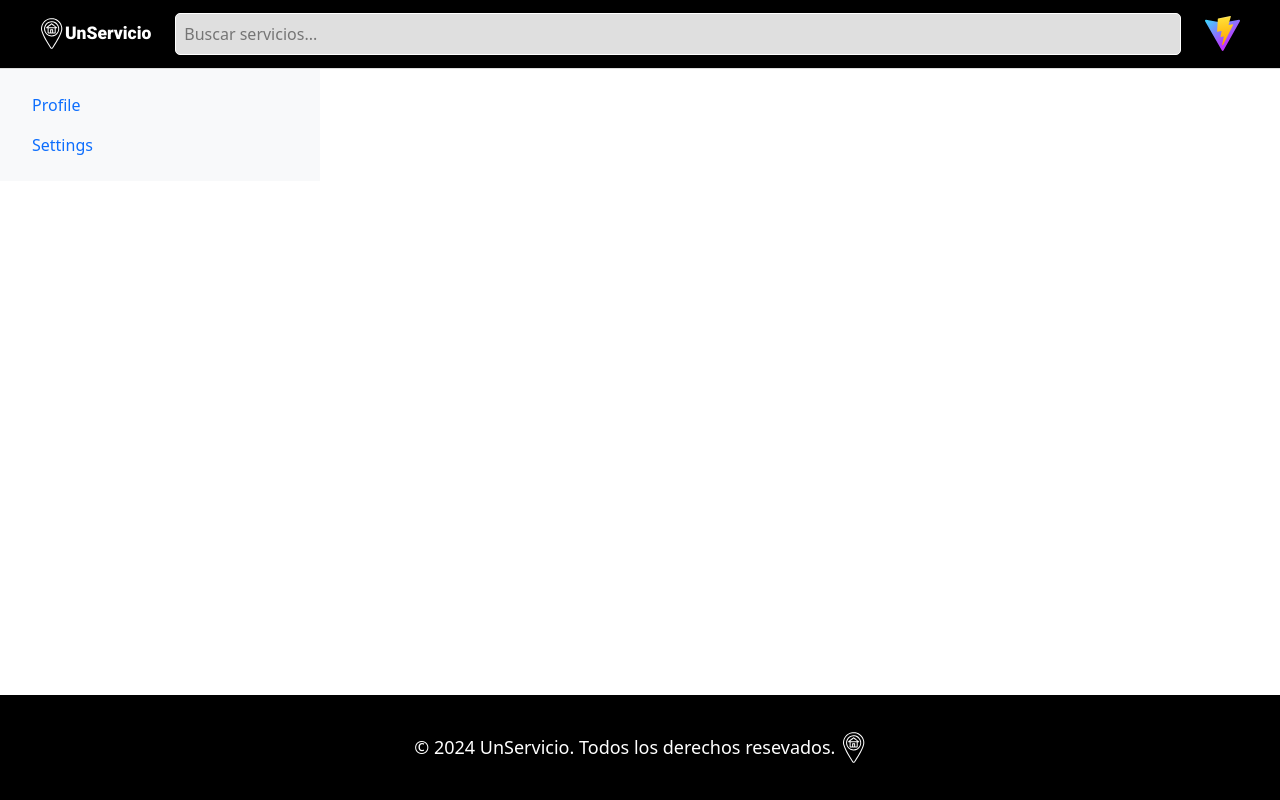
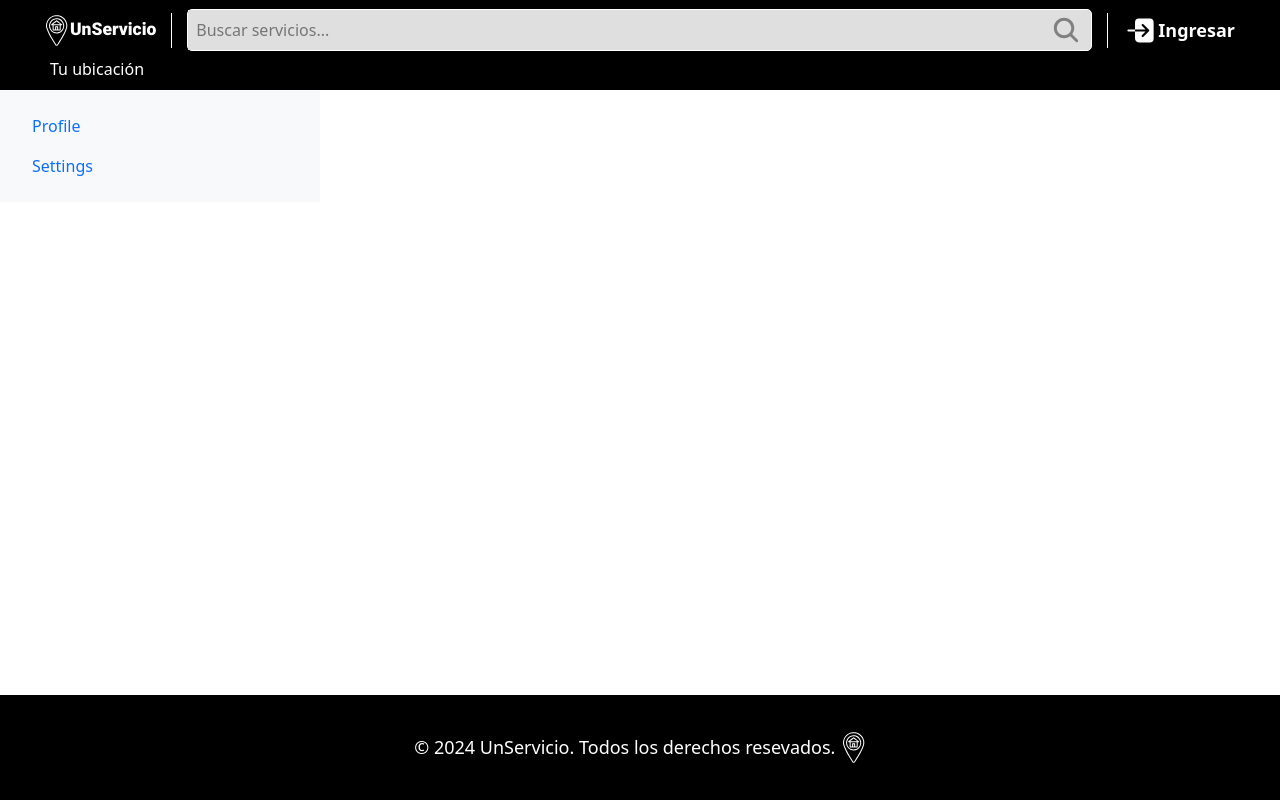
Before and after one commit to ChrisOlmedo/pruebas, a React (Vite) app: page /account in a window 1280 px wide. Built offline with nearby package versions, Linux system fonts and the light colour scheme; no server answers.

Commit message:
Actualizacion 1.0.2

```diff
--- a/package.json
+++ b/package.json
@@ -13,6 +13,7 @@
     "normalize.css": "^8.0.1",
     "react": "^18.3.1",
     "react-dom": "^18.3.1",
+    "react-icons": "^5.4.0",
     "react-router-dom": "^7.1.1",
     "vite": "^4.0.0"
   },
--- a/src/App.jsx
+++ b/src/App.jsx
@@ -1,5 +1,5 @@
 import './styles/App.css'
-import React from 'react';
+import React, { useState } from 'react';
 import { Routes, Route } from 'react-router-dom';
 import Home from './pages/Home/Home.jsx'
 import NoPage from './pages/NoPage/NoPage.jsx'
--- a/src/components/Header/Header.css
+++ b/src/components/Header/Header.css
@@ -1,15 +1,52 @@
 .header {
+    position: fixed;
+    top: 0;
+    left: 0;
+    height: 60px;
+    width: 100%;
+}
+
+.header-space {
+    height: 90px;
+    background: #000;
+}
+
+.header-container {
     display: flex;
     align-items: center;
-    justify-content: space-between;
-    padding: 0.8em 1rem;
+    gap: 15px;
     background-color: #000;
-    border-bottom: 1px solid #ddd;
+    /*border-bottom: 1px solid #ddd;*/
+    height: 100%;
+    width: 100%;
+}
+
+.header-bottom {
+    width: 20%;
+    background-color: rgba(0, 0, 0, 0.5);
+    height: 30px;
+    border-radius: 0 0 10px 10px;
+}
+
+.header-bottom-container {
+    margin-left: 50px;
+    color: white;
+    display: flex;
+    align-items: center;
+}
+
+@media (min-width: 768px) {
+
+    .header-container {
+        padding: 0 30px;
+    }
 }
 
 .logo-container {
     flex: 0 0 auto;
-    padding: 0 1.5em;
+    color: #ffffff;
+    padding: 0 15px;
+    border-right: 1px solid #ffffff;
 }
 
 .logo-unservicio {
@@ -28,26 +65,47 @@
 
 .search-container {
     flex: 1;
+}
+
+.search-form {
     display: flex;
+    align-items: center;
+    width: 100%;
+    background-color: #dfdfdf;
+    border: 1px solid #ffffff;
+    border-radius: 5px;
+    transition: width 0.3s ease;
 }
 
 .search-input {
     width: 100%;
     padding: 0.5rem;
-    border: 1px solid #ffffff;
+    border: none;
     background-color: #dfdfdf;
-    border-radius: 5px;
-    transition: width 0.3s ease;
 }
 
-.login-container {
-    flex: 0 0 end;
-    padding: 0 1.5em;
+.search-button {
+    border: none;
+    background-color: #dfdfdf;
+    cursor: pointer;
+    padding: 0 10px;
 }
 
-.login-perfil {
+.login-profile {
     height: 35px;
+}
+
+.profile-container {
+    flex: 0 0 auto;
+    padding: 0 15px;
+    border-left: 1px solid #ffffff;
+}
+
+
+
+.login-container {
     display: flex;
     align-items: center;
-    text-decoration: none;
+    font-size: 18px;
+    font-weight: 700;
 }
--- a/src/components/Header/Header.jsx
+++ b/src/components/Header/Header.jsx
@@ -1,26 +1,72 @@
-import React from 'react';
+import React, { useState, useEffect } from 'react';
 import { Link } from 'react-router-dom';
+import { IoLogIn, IoPersonCircleSharp, IoSearch } from "react-icons/io5";
+
 import './Header.css';
-import Vite from '../../assets/vite.svg';
 import UnServicioLogo from '../UnServicio-logo/UnServicioLogo.jsx';
 
 const Header = () => {
+
+    // Estado para saber si el usuario está logeado o no
+    const [isLoggedIn, setIsLoggedIn] = useState(false);
+
+    // Verificar si hay un estado previo de login en localStorage
+    useEffect(() => {
+        const storedLoginState = localStorage.getItem('isLoggedIn');
+        if (storedLoginState === 'true') {
+            setIsLoggedIn(true);
+        }
+    }, []);
+
+    // Función para manejar el inicio de sesión
+    const handleLogin = () => {
+        setIsLoggedIn(true);
+        localStorage.setItem('isLoggedIn', 'true'); // Guardar el estado de login en localStorage
+    };
+
+    // Función para manejar el cierre de sesión
+    const handleLogout = () => {
+        setIsLoggedIn(false);
+        localStorage.setItem('isLoggedIn', 'false'); // Eliminar el estado de login en localStorage
+    };
     return (
-        <header className="header">
+        <>
+            <div className='header-space'></div>
+            <header className='header'>
+                <div className="header-container">
                     <div className="logo-container">
                         <Link to="/" className='text-decoration-none'>
                             <UnServicioLogo color="white" height="35px" />
                         </Link>
                     </div>
                     <div className="search-container">
+                        <form action="" className="search-form">
                             <input type="text" placeholder="Buscar servicios..." className="search-input" />
+                            <button className="search-button" aria-label="buscar">
+                                <IoSearch color={"gray"} size={"30px"} />
+                            </button>
+                        </form>
                     </div>
-            <div className="login-container">
-                <Link to="/login">
-                    <img src={Vite} className="login-perfil"></img>
+                    <div className="profile-container">
+                        {isLoggedIn ? (
+                            <Link to="/account/profile" onClick={handleLogout} className='text-decoration-none text-white'>
+                                <IoPersonCircleSharp color="white" size={"35px"} />
                             </Link>
+                        ) : (
+                            <Link to="/login" onClick={handleLogin} className='text-decoration-none text-white login-container'>
+                                <IoLogIn color="white" size={"35px"} />
+                                <span >Ingresar</span>
+                            </Link>
+                        )}
+                    </div>
+                </div>
+                <div className="header-bottom">
+                    <div className="header-bottom-container">
+                        <h6>Tu ubicación</h6>
+                    </div>
                 </div>
             </header>
+        </>
     );
 };
 
--- a/src/pages/Home/Home.jsx
+++ b/src/pages/Home/Home.jsx
@@ -2,6 +2,9 @@ import React, { useState } from 'react'
 import reactLogo from '../../assets/react.svg'
 import viteLogo from '../../assets/vite.svg'
 import ConectDB from '../../test/Test.jsx'
+
+import { MdWorkHistory } from "react-icons/md";
+
 
 function Home() {
 
@@ -24,9 +27,10 @@ function Home() {
                         count is {count}
                     </button>
                     <h2 className="fs-1 fw-bold my-5 text-ligth">
-                        ¡Página en desarrollo!
+                        ¡Página en desarrollo! <MdWorkHistory />
                     </h2>
                 </div>
+
                 <ConectDB />
             </div >
         </>
--- a/src/pages/Login/Login.jsx
+++ b/src/pages/Login/Login.jsx
@@ -1,4 +1,5 @@
 import React from 'react';
+import { Link } from 'react-router-dom';
 //import { GoogleLogin } from 'react-google-login';
 
 const Login = () => {
@@ -13,8 +14,8 @@ const Login = () => {
     };*/
 
     return (
-        <div className="login-container">
-            <h2>Login</h2>
+        <div className="d-flex flex-column justify-content-center align-items-center bg-light vh-100 gap-3">
+            <h1>Login</h1>
             {/*<GoogleLogin
                 clientId="YOUR_GOOGLE_CLIENT_ID"
                 buttonText="Login with Google"
@@ -22,6 +23,7 @@ const Login = () => {
                 onFailure={handleLoginFailure}
                 cookiePolicy={'single_host_origin'}
             />*/}
+            <Link to="/" className="btn btn-primary">Regresar</Link>
         </div>
     );
 };
--- a/src/pages/MainLayout.jsx
+++ b/src/pages/MainLayout.jsx
@@ -1,12 +1,15 @@
-import React from 'react';
+import React, { useState } from 'react';
 import { Outlet } from 'react-router-dom';
 import Footer from '../components/Footer/Footer.jsx';
 import Header from '../components/Header/Header.jsx';
 
 const MainLayout = () => {
+
+    const [isLoggedIn, setIsLoggedIn] = useState(false);
+
     return (
         <div className="main-container">
-            <Header />
+            <Header isLoggedIn={isLoggedIn} />
             <main>
                 <Outlet />
             </main>
--- a/src/pages/NoPage/NoPage.jsx
+++ b/src/pages/NoPage/NoPage.jsx
@@ -7,7 +7,7 @@ const NoPage = () => {
             <div className="wrapper">
                 <div className="landing-page">
                     <h1> 404 Error.</h1>
-                    <p> We can't find the page you're looking for.</p>
+                    <p> No hay nada por aquí</p>
                 </div>
             </div>
         </div>
--- a/src/styles/App.css
+++ b/src/styles/App.css
@@ -33,16 +33,6 @@
   width: 150px;
 }
 
-.footer-container {
-  background-color: #000;
-  padding: 35px;
-  text-align: center;
-  color: #fff;
-}
-
-.footer-container p {
-  font-size: 18px;
-}
 
 @keyframes logo-spin {
   from {
```
Also changed, not shown: 1 other file (tests, documents, lock files or other folders). Lines whose indentation alone changed are shown as unchanged.
